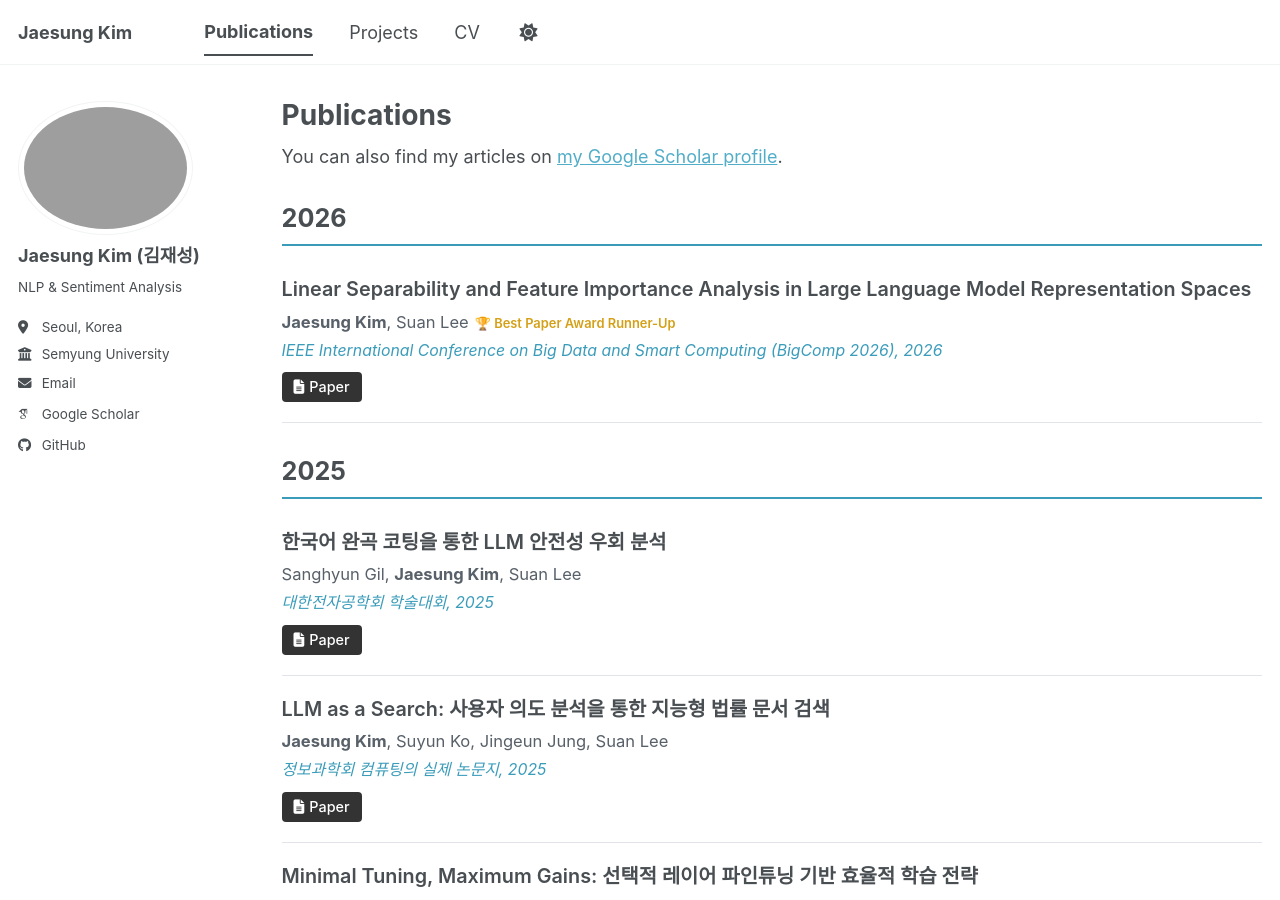
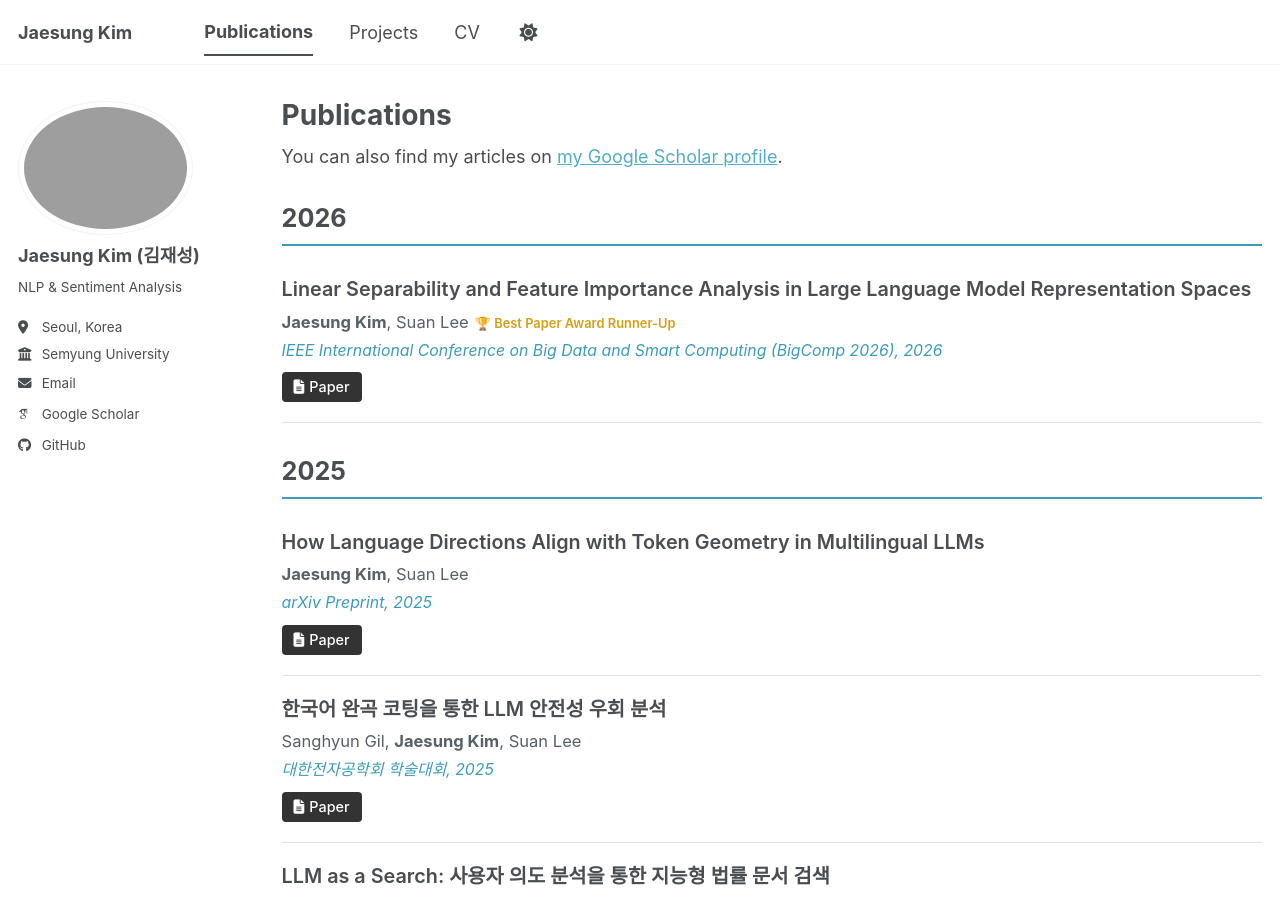
Before and after one commit to thisiskorea/CV, a Jekyll site: the page built from _pages/publications.html, in a window 1280 px wide and 900 px high. Built offline with Jekyll 4.4.1, drawn with Linux system fonts in a browser that asks for light colours; some web fonts are replaced; a script bundle is joined from its source files by our own code; library files that are not in the unit come from our copies.

Commit message:
Add arXiv preprint: multilingual LLM token geometry
https://claude.ai/code/session_01CU9SVkWVuVsgHzfbJU88mX

```diff
--- /dev/null
+++ b/_publications/2025-11-16-multilingual-llm-geometry.md
@@ -0,0 +1,11 @@
+---
+title: "How Language Directions Align with Token Geometry in Multilingual LLMs"
+collection: publications
+category: manuscripts
+permalink: /publication/2025-multilingual-llm-geometry
+date: 2025-11-16
+venue: 'arXiv Preprint'
+citation_authors: '<strong>Jaesung Kim</strong>, Suan Lee'
+paperurl: 'https://arxiv.org/abs/2511.16693'
+excerpt: ''
+---
```
Also changed, not shown: _pages/about.md (+5 -0 lines).
